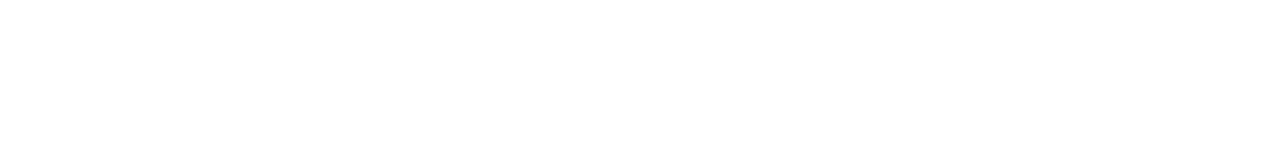
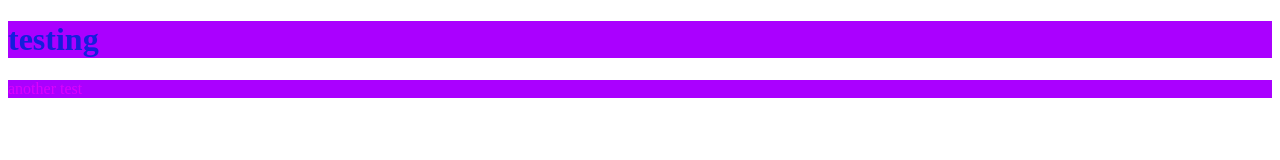
Before and after one commit to EnriqueLopez63/customFramework, a plain HTML site: page customFramework/index.html in a window 1280 px wide. Drawn offline with Linux system fonts and the light colour scheme.

Commit message:
Add files via upload

```diff
--- a/customFramework/index.html
+++ b/customFramework/index.html
@@ -8,6 +8,8 @@
     <link rel="stylesheet" href="styles/style.css">
 </head>
 <body>
+    <h1>testing</h1>
+    <p>another test</p>
 
 </body>
 </html>
--- a/customFramework/styles/style.scss
+++ b/customFramework/styles/style.scss
@@ -1,4 +1,11 @@
+$primary-bg-color:rgb(170, 0, 255);
+
 h1{
-    color: crimson;
-    background-color: aqua;
+    color: rgb(20, 30, 220);
+    background-color: $primary-bg-color;
 }
+
+p{
+    color: rgb(221, 0, 255);
+    background-color: $primary-bg-color;
+}
```
Also changed, not shown: customFramework/styles/style.css, 1 other file.
